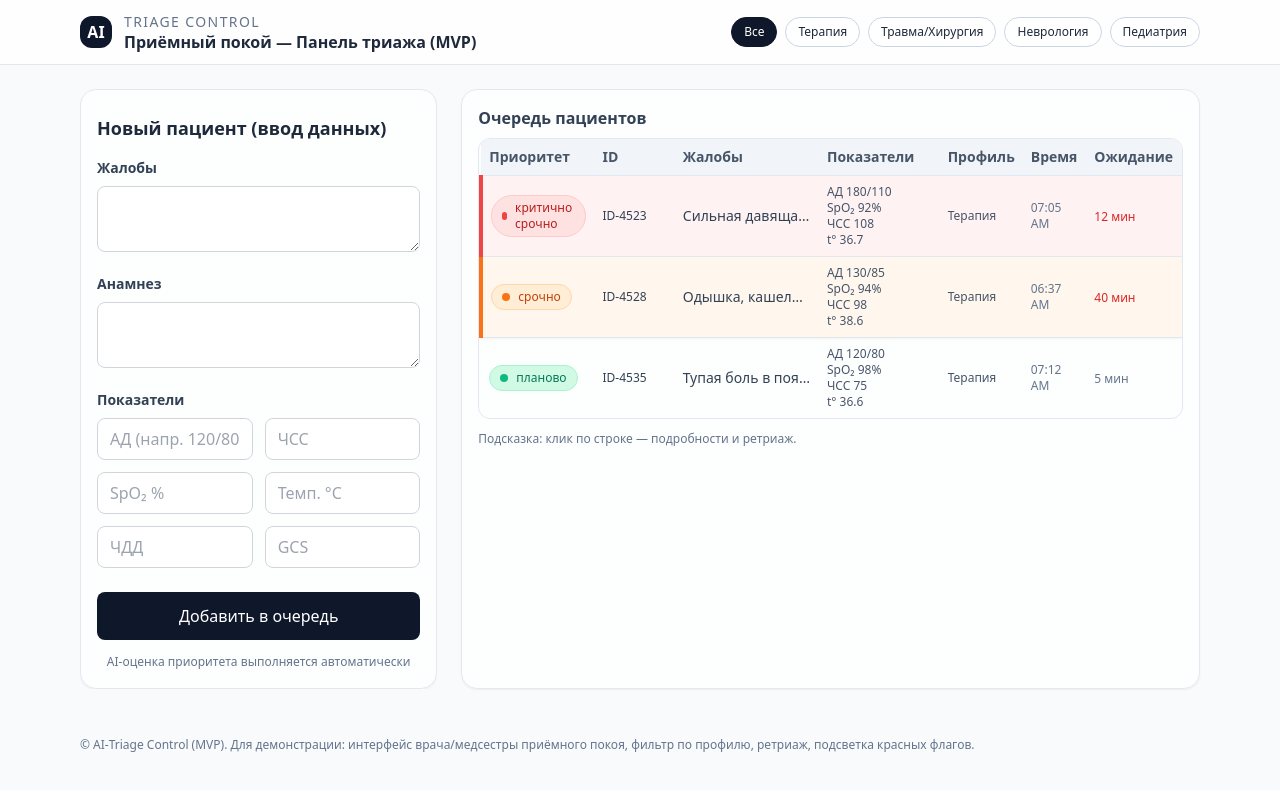
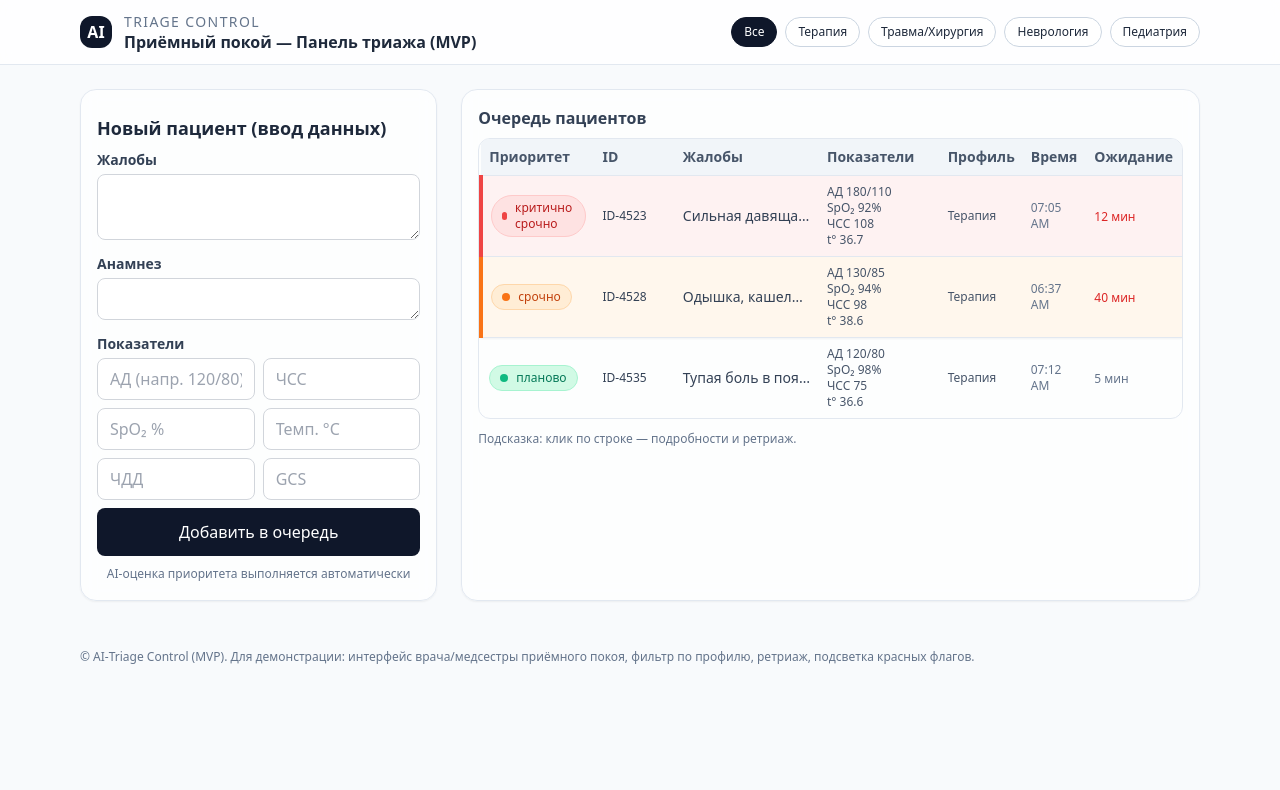
Before and after one commit to poeeeri/AI-Triage, a React (Vite) app in the folder client/: page / in a window 1280 px wide. Shown: the top 790 px of the page. Built offline with nearby package versions, Linux system fonts and the light colour scheme.

Commit message:
изменение интерфейса формы ввода

```diff
--- a/client/src/components/sections/IntakeForm.jsx
+++ b/client/src/components/sections/IntakeForm.jsx
@@ -103,15 +103,15 @@ export function IntakeForm({ onAddPatient }) {
   }
 
   return (
-    <div className="lg:col-span-1 sticky top-20 self-start max-h-[80vh] overflow-y-auto">
+    <div className="lg:col-span-1 sticky top-20 self-start">
       <SectionCard>
-        <div className="mb-4">
+        <div className="mb-2">
           <h2 className="text-lg font-semibold text-slate-800">Новый пациент (ввод данных)</h2>
         </div>
 
-        <form onSubmit={handleSubmit} className="space-y-4">
+        <form onSubmit={handleSubmit} className="space-y-2">
           <div>
-            <h3 className="text-sm font-semibold text-slate-700 mb-2">Жалобы</h3>
+            <h3 className="text-sm font-semibold text-slate-700 mb-1">Жалобы</h3>
             <textarea
               value={complaint}
               onChange={(e) => setComplaint(e.target.value)}
@@ -122,18 +122,18 @@ export function IntakeForm({ onAddPatient }) {
           </div>
 
           <div>
-            <h3 className="text-sm font-semibold text-slate-700 mb-2">Анамнез</h3>
+            <h3 className="text-sm font-semibold text-slate-700 mb-1">Анамнез</h3>
             <textarea
               value={history}
               onChange={(e) => setHistory(e.target.value)}
               className="w-full border border-gray-300 rounded-lg px-3 py-2 focus:outline-none focus:ring-2 focus:ring-blue-500 focus:border-transparent"
-              rows="2"
+              rows="1"
             />
           </div>
 
           <div>
-            <h3 className="text-sm font-semibold text-slate-700 mb-2">Показатели</h3>
-            <div className="grid grid-cols-2 gap-3">
+            <h3 className="text-sm font-semibold text-slate-700 mb-1">Показатели</h3>
+            <div className="grid grid-cols-2 gap-2">
               <input className="border border-gray-300 rounded-lg px-3 py-2 focus:outline-none focus:ring-2 focus:ring-blue-500 focus:border-transparent" placeholder="АД (напр. 120/80)" value={bp} onChange={(e)=>setBp(e.target.value)} />
               <input className="border border-gray-300 rounded-lg px-3 py-2 focus:outline-none focus:ring-2 focus:ring-blue-500 focus:border-transparent" placeholder="ЧСС" type="number" value={hr} onChange={(e)=>setHr(e.target.value)} />
               <input className="border border-gray-300 rounded-lg px-3 py-2 focus:outline-none focus:ring-2 focus:ring-blue-500 focus:border-transparent" placeholder="SpO₂ %" type="number" value={spo2} onChange={(e)=>setSpo2(e.target.value)} />
@@ -143,7 +143,7 @@ export function IntakeForm({ onAddPatient }) {
             </div>
           </div>
 
-          <div className="pt-2">
+          <div>
             <button
               type="submit"
               disabled={isSending}
@@ -151,7 +151,7 @@ export function IntakeForm({ onAddPatient }) {
             >
               {isSending ? "Добавляем..." : "Добавить в очередь"}
             </button>
-            <div className="mt-2 text-center">
+            <div className="mt-1 text-center">
               <span className="text-xs text-slate-500">AI-оценка приоритета выполняется автоматически</span>
             </div>
           </div>
```
